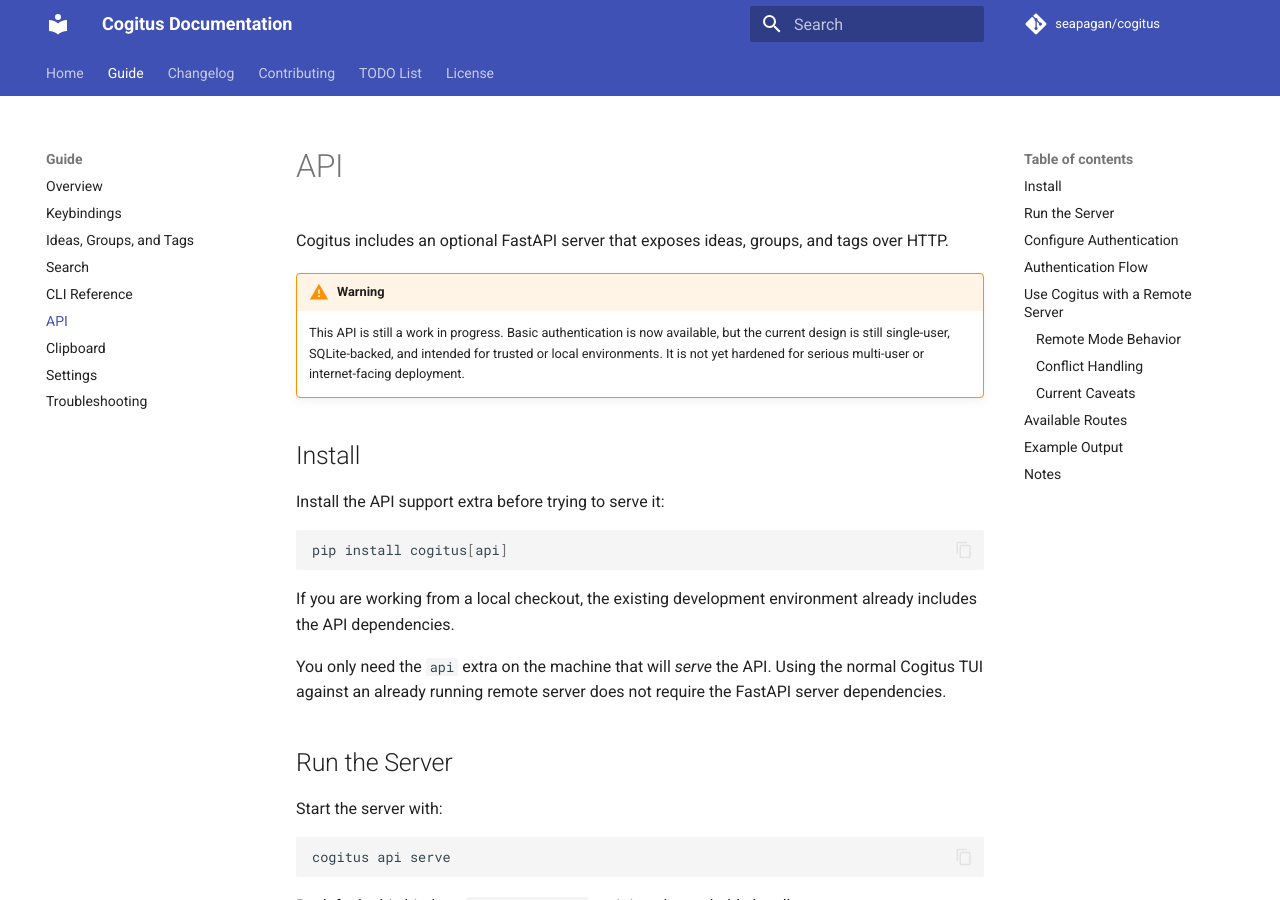
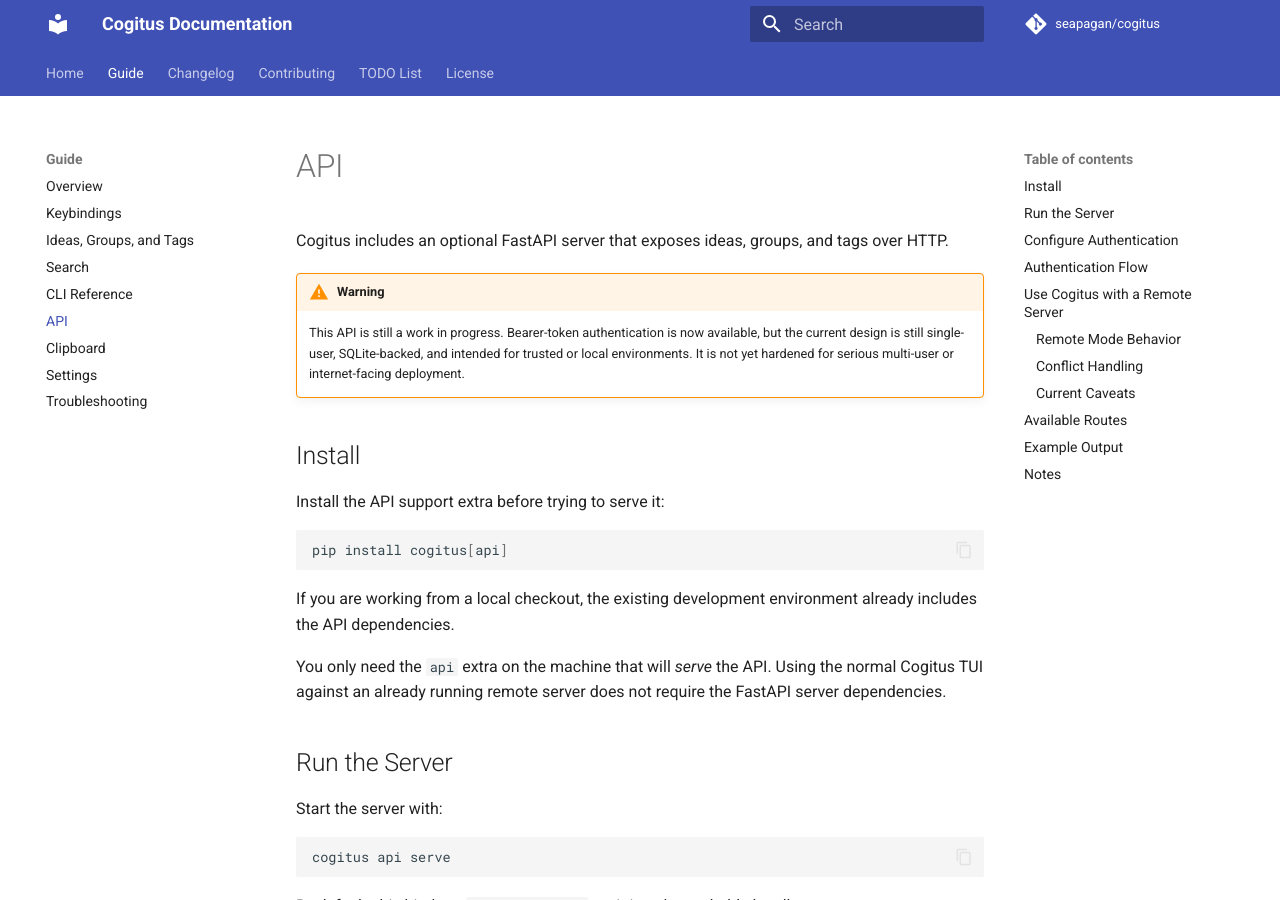
Before and after one commit to seapagan/cogitus, an MkDocs documentation site: the page built from docs/user-guide/api.md, in a window 1280 px wide and 900 px high. Built offline with MkDocs 1.6.1 and Material for MkDocs 9.7.7, drawn with Linux system fonts in a browser that asks for light colours; comment, search, counter and statistics services are not loaded.

Commit message:
docs: clarify bearer token auth
Signed-off-by: Grant Ramsay <seapagan@gmail.com>

```diff
--- a/docs/user-guide/api.md
+++ b/docs/user-guide/api.md
@@ -4,7 +4,7 @@
 tags over HTTP.
 
 !!! warning
-    This API is still a work in progress. Basic authentication is now
+    This API is still a work in progress. Bearer-token authentication is now
     available, but the current design is still single-user, SQLite-backed, and
     intended for trusted or local environments. It is not yet hardened for
     serious multi-user or internet-facing deployment.
```
